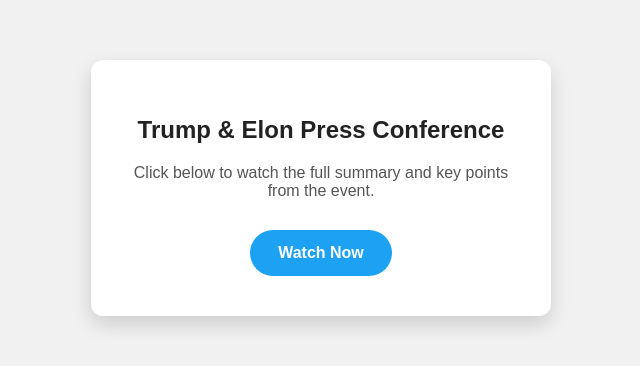
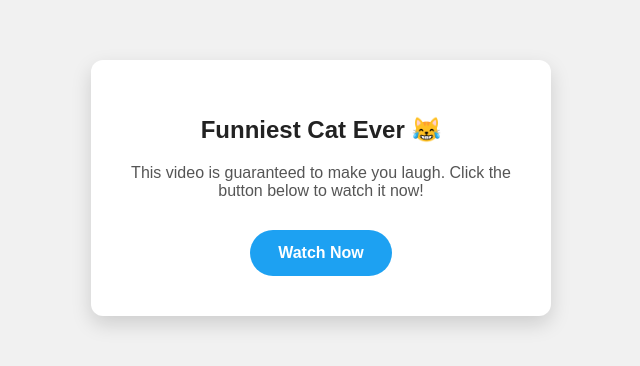
Before and after one commit to sila362/landingpage, a plain HTML site: page FunnyCat.html in a window 1280 px wide. Shown: the part 212-578 px from the top of the page, without its empty margins (319-959 px from the left). Drawn offline with Linux system fonts and the light colour scheme.

Commit message:
Update FunnyCat.html

```diff
--- a/FunnyCat.html
+++ b/FunnyCat.html
@@ -3,7 +3,7 @@
 <head>
   <meta charset="UTF-8" />
   <meta name="viewport" content="width=device-width, initial-scale=1" />
-  <title>Trump & Elon Press Conference</title>
+  <title>Funny Cat Video</title>
   <style>
     body {
       font-family: Arial, sans-serif;
@@ -51,8 +51,8 @@
 </head>
 <body>
   <div class="card">
-    <h1>Trump & Elon Press Conference</h1>
-    <p>Click below to watch the full summary and key points from the event.</p>
+    <h1>Funniest Cat Ever 😹</h1>
+    <p>This video is guaranteed to make you laugh. Click the button below to watch it now!</p>
     <a href="https://shrinkme.ink/Fncat" target="_blank" rel="noopener noreferrer" class="button">
       Watch Now
     </a>
```
